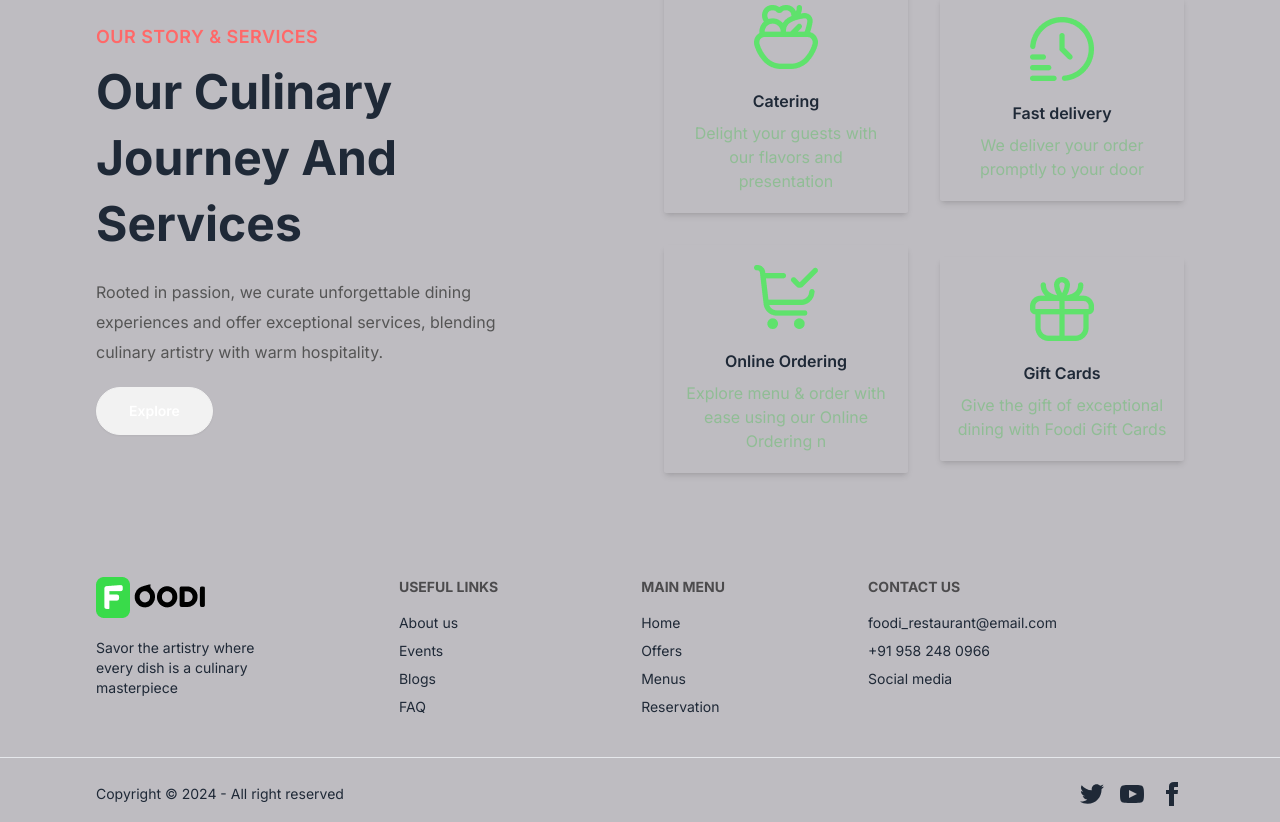
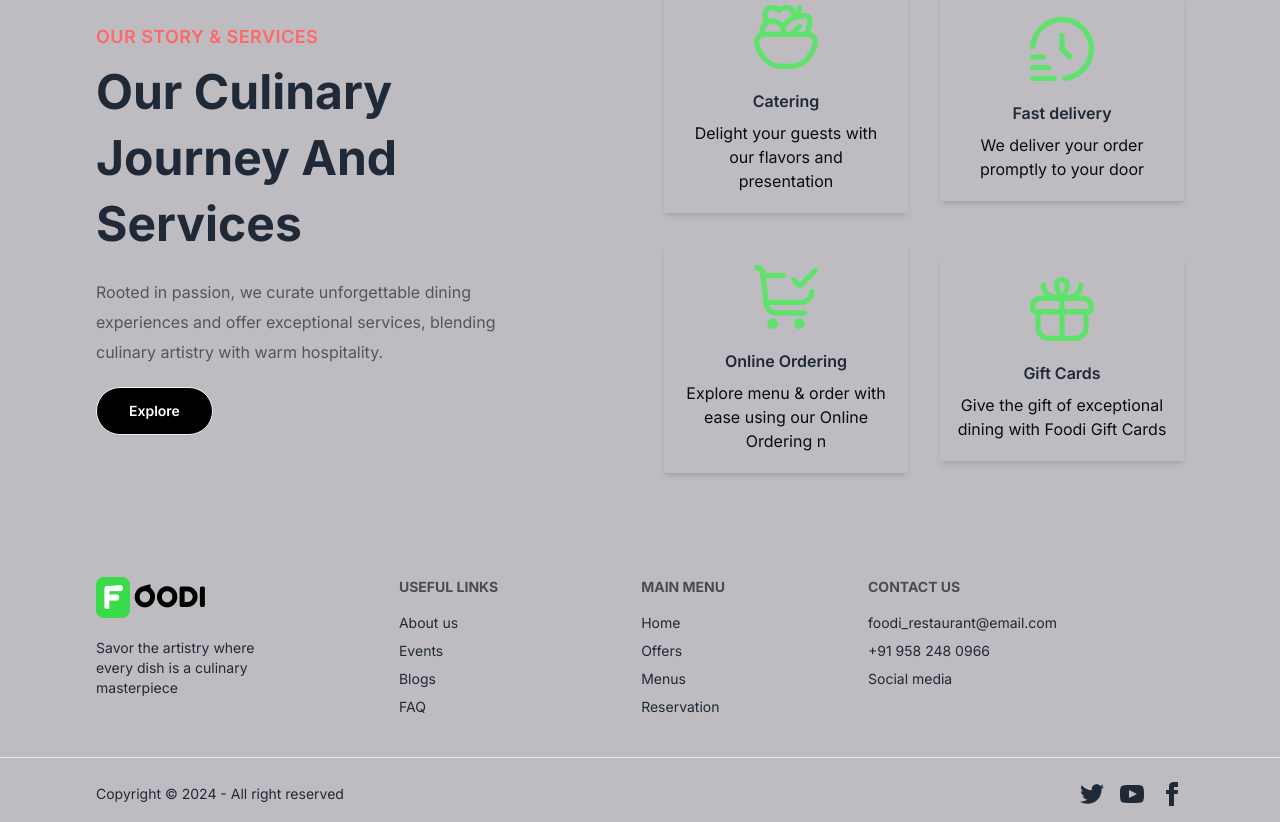
Before and after one commit to KinjalShah10/Food-Ordering-Website, a React (Vite) app in the folder Foodies/: page / in a window 1280 px wide. Shown: the part 2940-3762 px from the top of the page. Built offline with nearby package versions, Linux system fonts and the light colour scheme; no server answers.

Commit message:
Our services added

```diff
--- a/Foodies/src/pages/home/OurServices.jsx
+++ b/Foodies/src/pages/home/OurServices.jsx
@@ -21,7 +21,7 @@ const OurServices = () => {
               hospitality.
             </p>
 
-            <button className="bg-green font-semibold btn text-white px-8 py-3 rounded-full">
+            <button className="bg-black font-semibold btn text-white px-8 py-3 rounded-full">
               Explore
             </button>
           </div>
@@ -33,7 +33,7 @@ const OurServices = () => {
                         <div key={service.id} className="shadow-md rounded-sm py-5 px-4 text-center space-y-2 text-green cursor-pointer hover:border hover:border-indigo-600 transition-all duration-200">
                             <img src={service.img} alt="" className=" mx-auto"/>
                             <h5 className="pt-3 font-semibold"> {service.title}</h5>
-                            <p className="text-[#90BD95]">{service.des}</p>
+                            <p className="text-[#0c0c0c]">{service.des}</p>
                         </div>
                     ))
                 }
```
